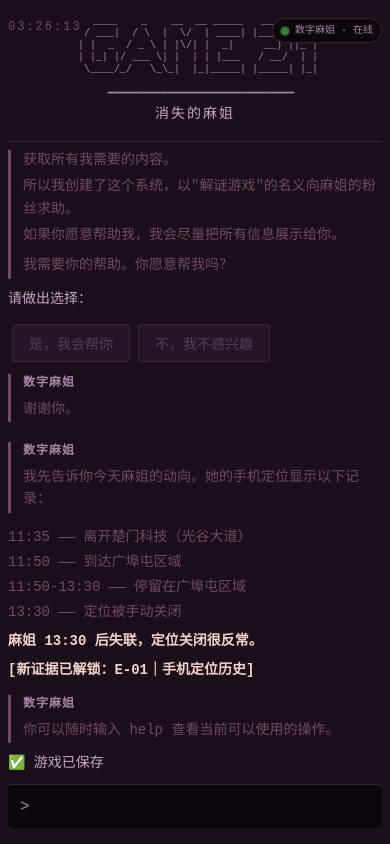
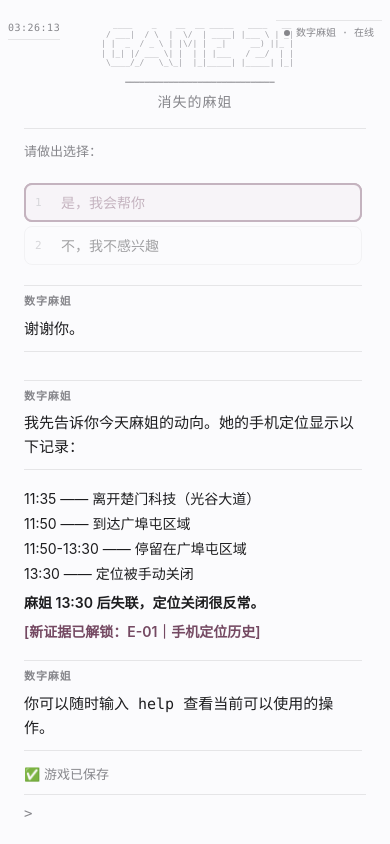
Before and after one commit to pixiey1939/game16, a plain HTML site: page index.html in a window 390 px wide. Both pictures are taken after a click on the button "是，我会帮你". Drawn offline with Linux system fonts and the light colour scheme.

Commit message:
feat(visual): Apple minimalist redesign - cold gray paper aesthetic
Visual overhaul:
- Light theme: #fbfbfd / #f5f5f7 paper-quality cold gray backgrounds
- Text hierarchy: #1d1d1f primary, #86868b secondary, #a1a1a6 tertiary
- Typography: Inter / Apple system fonts (sans), SF Mono (terminal)
- Single restrained accent: #744962 for critical moments only
- No card shadows; thin #e5e5e7 lines and whitespace separation
- Micro rounded corners (8/16px); subtle or no shadows

Interaction:
- Keyboard choice navigation: arrow up/down + enter OR number keys 1-9
- Choice focus uses 2px accent outline inset
- Command input disabled during choice mode, restored after
- Simplified avatar badge: thin-line '● 数字麻姐 在线' in #86868b, no pulsing
- Real-time clock preserved, styled secondary

Dialogue:
- Terminal simulation in light theme (monospace + subtle line separators)
- Speaker name small uppercase secondary color
- Dialogue content in SF Mono for terminal feel

Files: css/style.css (rewrite), index.html (adjust class), js/ui.js (refactor displayChoice)

```diff
--- a/css/style.css
+++ b/css/style.css
@@ -1,30 +1,29 @@
 /* ============================================================
-   GAME 16 — 消失的麻姐 | Terminal UI Stylesheet (Redesign)
-   Color scheme: #744962 (beet purple) on deep #1a0f1a
+   GAME 16 — 消失的麻姐 | Apple Minimalist Paper Aesthetic
+   Light theme: #fbfbfd / #f5f5f7 cold gray paper
+   Single accent: #744962 (beet plum) for critical moments only
    ============================================================ */
 
 /* ------------ CSS Variables / Design Tokens ------------ */
 :root {
-  --color-primary: #744962;
-  --color-secondary: #a885a6;
-  --color-bg: #1a0f1a;
-  --color-border: #3d1f3d;
-  --color-text-muted: #c9a5c6;
-  --color-error: #d9534f;
-  --color-warning: #f0ad4e;
-  --color-important: #f4d4c9;
-  --color-ascii: #a885a6;
-  --color-subtitle: #c9a5c6;
-  --color-input-bg: #0d070d;
-  --color-scrollbar-track: #0d070d;
-  --color-scrollbar-thumb: #3d1f3d;
-  --color-scrollbar-hover: #744962;
-  --font-mono: 'Courier New', 'Consolas', 'Monaco', monospace;
+  --bg: #fbfbfd;
+  --bg-alt: #f5f5f7;
+  --border: #e5e5e7;
+  --text: #1d1d1f;
+  --text-secondary: #86868b;
+  --text-tertiary: #a1a1a6;
+  --accent: #744962;
+  --accent-soft: #f3ecf0;
+  --font-sans: 'Inter', -apple-system, BlinkMacSystemFont, 'SF Pro Text', 'Helvetica Neue', sans-serif;
+  --font-mono: 'SF Mono', Monaco, Menlo, Consolas, monospace;
   --spacing-xs: 4px;
   --spacing-sm: 8px;
   --spacing-md: 12px;
   --spacing-lg: 16px;
   --spacing-xl: 20px;
+  --spacing-2xl: 24px;
+  --radius-sm: 8px;
+  --radius-md: 16px;
 }
 
 /* ------------ Reset & Base ------------ */
@@ -41,10 +40,10 @@ html, body {
 }
 
 body {
-  background: var(--color-bg);
-  color: var(--color-primary);
-  font-family: var(--font-mono);
-  font-size: 16px;
+  background: var(--bg);
+  color: var(--text);
+  font-family: var(--font-sans);
+  font-size: 15px;
   line-height: 1.5;
   display: flex;
   justify-content: center;
@@ -57,42 +56,23 @@ body {
 /* ------------ Terminal Container ------------ */
 #terminal {
   width: 100%;
-  max-width: 900px;
+  max-width: 720px;
   height: 100%;
   display: flex;
   flex-direction: column;
-  padding: var(--spacing-xl) 0;
+  padding: var(--spacing-2xl) var(--spacing-2xl);
   position: relative;
 }
 
-/* Shake animation for dramatic moments */
+/* Shake animation for dramatic moments (diminished) */
 #terminal.shake {
   animation: screenShake 0.4s ease-in-out;
 }
 
 @keyframes screenShake {
-  25% { transform: translate(-4px, 2px); background: var(--color-border); }
-  50% { transform: translate(4px, -2px); }
-  75% { transform: translate(-2px, -2px); background: var(--color-border); }
-}
-
-/* ------------ Top Header Area ------------ */
-#header {
-  text-align: center;
-  padding-bottom: var(--spacing-lg);
-  border-bottom: 1px solid var(--color-border);
-  margin-bottom: var(--spacing-sm);
-  flex-shrink: 0;
-  position: relative;
-}
-
-.ascii-title {
-  color: var(--color-ascii);
-  font-size: 14px;
-  line-height: 1.2;
-  font-family: var(--font-mono);
-  animation: fadeIn 2s ease-in;
-  white-space: pre;
+  25% { transform: translateX(-2px); }
+  50% { transform: translateX(2px); }
+  75% { transform: translateX(-1px); }
 }
 
 @keyframes fadeIn {
@@ -100,38 +80,64 @@ body {
   to   { opacity: 1; }
 }
 
-.subtitle {
-  color: var(--color-subtitle);
-  font-size: 16px;
-  margin-top: var(--spacing-xs);
-  letter-spacing: 2px;
+/* ------------ Top Header Area ------------ */
+#header {
+  text-align: center;
+  padding-bottom: var(--spacing-lg);
+  border-bottom: 1px solid var(--border);
+  margin-bottom: var(--spacing-sm);
+  flex-shrink: 0;
+  position: relative;
 }
 
-/* ------------ Digital Avatar Badge (top-right) ------------ */
+#header h1 {
+  font-size: 28px;
+  font-weight: 600;
+  color: var(--text);
+  line-height: 1.2;
+}
+
+.subtitle {
+  font-size: 14px;
+  color: var(--text-secondary);
+  margin-top: var(--spacing-xs);
+  letter-spacing: 1px;
+}
+
+.ascii-title {
+  color: var(--text-tertiary);
+  font-size: 10px;
+  line-height: 1.2;
+  font-family: var(--font-mono);
+  animation: fadeIn 2s ease-in;
+  white-space: pre;
+}
+
+/* ------------ Digital Avatar Badge (top-right) — Simplified ------------ */
 .digital-avatar-badge {
   position: absolute;
-  top: var(--spacing-xl);
+  top: var(--spacing-2xl);
   right: 0;
   display: inline-flex;
   align-items: center;
   gap: 6px;
   padding: var(--spacing-xs) var(--spacing-sm);
-  background: var(--color-input-bg);
-  border: 1px solid var(--color-border);
-  border-radius: 16px;
+  border-top: 1px solid var(--border);
   font-family: var(--font-mono);
   font-size: 12px;
-  color: var(--color-secondary);
+  color: var(--text-secondary);
   z-index: 10;
+  border-radius: 0;
+  background: transparent;
 }
 
 .pulse-dot {
   display: inline-block;
-  width: 8px;
-  height: 8px;
+  width: 6px;
+  height: 6px;
   border-radius: 50%;
-  background: #4caf50;
-  animation: pulse 1.5s ease-in-out infinite;
+  background: var(--text-secondary);
+  /* No animation — static dot */
 }
 
 @keyframes pulse {
@@ -146,13 +152,15 @@ body {
 /* ------------ Real-Time Clock (top-left) ------------ */
 .header-clock {
   position: absolute;
-  top: var(--spacing-xl);
+  top: var(--spacing-2xl);
   left: 0;
   font-family: var(--font-mono);
-  font-size: 14px;
-  color: var(--color-primary);
-  letter-spacing: 2px;
+  font-size: 12px;
+  color: var(--text-secondary);
+  letter-spacing: 0.5px;
   z-index: 10;
+  border-bottom: 1px solid var(--border);
+  padding-bottom: var(--spacing-xs);
 }
 
 /* ------------ Output Area ------------ */
@@ -162,64 +170,73 @@ body {
   min-height: 0;
   padding-right: var(--spacing-sm);
   scrollbar-width: thin;
-  scrollbar-color: var(--color-border) var(--color-scrollbar-track);
+  scrollbar-color: var(--border) transparent;
 }
 
 #output::-webkit-scrollbar {
-  width: 6px;
+  width: 4px;
 }
 
 #output::-webkit-scrollbar-track {
-  background: var(--color-scrollbar-track);
+  background: transparent;
 }
 
 #output::-webkit-scrollbar-thumb {
-  background: var(--color-border);
-  border-radius: 3px;
+  background: var(--border);
+  border-radius: 2px;
 }
 
 #output::-webkit-scrollbar-thumb:hover {
-  background: var(--color-scrollbar-hover);
+  background: var(--text-tertiary);
 }
 
-/* ------------ Dialogue Box (for digital-human speech) ------------ */
+/* ------------ Dialogue Box ------------ */
 .dialogue-box {
-  border-left: 3px solid var(--color-primary);
-  padding-left: var(--spacing-md);
-  margin: var(--spacing-sm) 0;
+  margin: var(--spacing-md) 0;
+  padding: var(--spacing-sm) 0;
+  border-top: 1px solid var(--border);
+  border-bottom: 1px solid var(--border);
+}
+
+.dialogue-box.digital-human {
+  border-left: none;
+  padding-left: 0;
 }
 
 .speaker-name {
-  font-size: 12px;
-  font-weight: bold;
-  color: var(--color-secondary);
+  font-size: 11px;
+  font-weight: 600;
+  color: var(--text-secondary);
+  letter-spacing: 0.08em;
   text-transform: uppercase;
-  letter-spacing: 1px;
   margin-bottom: var(--spacing-xs);
+  font-family: var(--font-mono);
 }
 
 .dialogue-content {
-  color: var(--color-secondary);
+  font-size: 15px;
   line-height: 1.6;
+  color: var(--text);
+  white-space: pre-wrap;
+  font-family: var(--font-mono);
 }
 
 /* ------------ Input Line ------------ */
 #input-line {
   display: flex;
   align-items: center;
+  gap: var(--spacing-sm);
+  padding-top: var(--spacing-sm);
+  margin-top: var(--spacing-sm);
+  border-top: 1px solid var(--border);
+  background: transparent;
   flex-shrink: 0;
-  margin-top: var(--spacing-sm);
-  padding-top: var(--spacing-sm);
-  border-top: 1px solid var(--color-border);
-  background: var(--color-input-bg);
-  padding: var(--spacing-sm) var(--spacing-md);
-  border-radius: 4px;
 }
 
 .prompt {
-  color: var(--color-secondary);
-  font-size: 18px;
-  margin-right: var(--spacing-xs);
+  font-family: var(--font-mono);
+  color: var(--text-secondary);
+  font-size: 14px;
   user-select: none;
 }
 
@@ -228,15 +245,20 @@ body {
   background: transparent;
   border: none;
   outline: none;
-  color: var(--color-primary);
-  font-family: inherit;
-  font-size: 16px;
-  caret-color: var(--color-secondary);
+  color: var(--text);
+  font-family: var(--font-mono);
+  caret-color: var(--accent);
+  font-size: 15px;
+}
+
+#command-input:disabled {
+  opacity: 0.4;
+  cursor: not-allowed;
 }
 
 .cursor {
-  color: var(--color-secondary);
-  font-size: 18px;
+  font-family: var(--font-mono);
+  color: var(--accent);
   animation: blink 1s infinite;
   user-select: none;
 }
@@ -246,93 +268,136 @@ body {
   51%, 100% { opacity: 0; }
 }
 
-/* ------------ Text Line Types ------------ */
+/* ------------ Text Line Types — Monochrome Hierarchy ------------ */
 .line {
   padding: 2px 0;
   word-wrap: break-word;
 }
 
 .line.digital-human {
-  color: var(--color-primary);
+  color: var(--text);
 }
 
 .line.zheng-qiao {
-  color: var(--color-error);
+  color: var(--text);
+  font-weight: 500;
 }
 
 .line.error {
-  color: var(--color-error);
+  color: var(--text-secondary);
 }
 
 .line.hint {
-  color: var(--color-text-muted);
+  font-size: 13px;
+  color: var(--text-secondary);
 }
 
 .line.important {
-  color: var(--color-important);
-  font-weight: bold;
+  font-weight: 600;
+  color: var(--text);
 }
 
 .line.warning {
-  color: var(--color-warning);
+  font-weight: 500;
+  color: var(--text-secondary);
 }
 
 .line.system {
-  color: var(--color-subtitle);
+  font-size: 13px;
+  font-family: var(--font-mono);
+  color: var(--text-tertiary);
 }
 
 .line.evidence {
-  color: var(--color-important);
-  font-weight: bold;
+  color: var(--accent);
+  font-weight: 600;
 }
 
-/* Evidence flash animation on key discoveries */
+/* Evidence flash animation */
 .line.evidence-flash {
   animation: evidenceFlash 1.5s ease-in-out 1;
 }
 
 @keyframes evidenceFlash {
   0%, 100% { background: transparent; }
-  50%      { background: var(--color-border); }
+  50% { background: var(--accent-soft); }
 }
 
-/* ------------ Choice Buttons ------------ */
+/* ------------ Choice Buttons (Keyboard Navigation) ------------ */
+.choice-group {
+  margin: var(--spacing-md) 0;
+  padding: var(--spacing-sm) 0;
+  display: flex;
+  flex-direction: column;
+  gap: var(--spacing-xs);
+}
+
 .choice-button {
-  display: inline-block;
-  padding: var(--spacing-sm) var(--spacing-lg);
-  margin: var(--spacing-xs);
-  background: var(--color-border);
-  color: var(--color-secondary);
-  border: 1px solid var(--color-primary);
-  border-radius: 3px;
+  background: transparent;
+  border: 1px solid var(--border);
+  color: var(--text);
+  padding: var(--spacing-sm) var(--spacing-md) var(--spacing-sm) 36px;
+  font-family: inherit;
+  font-size: 14px;
+  text-align: left;
+  cursor: pointer;
+  border-radius: var(--radius-sm);
+  transition: all 0.15s ease;
+  position: relative;
+  line-height: 1.5;
+  width: 100%;
+}
+
+.choice-button::before {
+  content: attr(data-index);
+  position: absolute;
+  left: 12px;
+  top: 50%;
+  transform: translateY(-50%);
+  font-size: 12px;
+  color: var(--text-tertiary);
   font-family: var(--font-mono);
-  font-size: 14px;
-  cursor: pointer;
-  transition: background 0.2s ease, color 0.2s ease;
+  width: 16px;
 }
 
 .choice-button:hover {
-  background: var(--color-primary);
-  color: var(--color-important);
+  background: var(--bg-alt);
+  border-color: var(--text-tertiary);
 }
 
-.choice-button:active {
-  transform: scale(0.95);
-  transition-duration: 0.1s;
+.choice-button.focused {
+  background: var(--bg-alt);
+  border-color: var(--accent);
+  outline: 2px solid var(--accent);
+  outline-offset: -2px;
+}
+
+.choice-button.selected {
+  background: var(--accent-soft);
+  border-color: var(--accent);
+  color: var(--accent);
 }
 
 .choice-button:disabled {
   opacity: 0.4;
-  pointer-events: none;
+  cursor: not-allowed;
 }
 
 /* ------------ Loading Indicator ------------ */
 .loading-indicator {
-  color: var(--color-primary);
-  font-style: italic;
+  font-family: var(--font-mono);
+  font-size: 13px;
+  color: var(--text-secondary);
+  margin: var(--spacing-sm) 0;
 }
 
 .loading-indicator .dot {
+  display: inline-block;
+  width: 4px;
+  height: 4px;
+  border-radius: 50%;
+  background: var(--text-secondary);
+  margin: 0 var(--spacing-xs);
   opacity: 0.3;
   animation: loadingDot 1.4s infinite;
 }
@@ -341,55 +406,59 @@ body {
 .loading-indicator .dot:nth-child(3) { animation-delay: 0.4s; }
 
 @keyframes loadingDot {
-  0%, 20%   { opacity: 0.3; }
-  50%       { opacity: 1; }
-  80%, 100% { opacity: 0.3; }
+  0%, 80%, 100% { opacity: 0.3; }
+  40% { opacity: 1; }
 }
 
 /* ------------ Typewriter Cursor (reusable) ------------ */
 .typewriter-cursor {
-  color: var(--color-secondary);
+  color: var(--text-secondary);
   animation: blink 0.8s infinite;
 }
 
 /* ------------ Responsive ------------ */
-@media (max-width: 600px) {
+@media (max-width: 640px) {
   body {
     font-size: 14px;
     padding: var(--spacing-sm);
   }
 
   .ascii-title {
-    font-size: 10px;
+    font-size: 8px;
   }
 
   .subtitle {
     font-size: 14px;
   }
 
-  .digital-avatar-badge {
-    top: 10px;
-    font-size: 10px;
-  }
-
-  .header-clock {
-    top: 10px;
-    font-size: 12px;
-  }
-
   #terminal {
-    padding: var(--spacing-sm) 0;
+    padding: var(--spacing-md) var(--spacing-lg);
   }
 
   #output {
     padding-right: var(--spacing-xs);
   }
 
+  .digital-avatar-badge {
+    top: var(--spacing-md);
+    font-size: 10px;
+  }
+
+  .header-clock {
+    top: var(--spacing-md);
+    font-size: 10px;
+  }
+
   .prompt {
-    font-size: 16px;
+    font-size: 14px;
   }
 
   #command-input {
     font-size: 14px;
   }
+
+  .choice-button::before {
+    left: 10px;
+    font-size: 11px;
+  }
 }
--- a/js/ui.js
+++ b/js/ui.js
@@ -247,45 +247,95 @@ const ui = (() => {
   }
 
   /**
-   * Display a group of choice buttons (returns Promise with selected value).
+   * Display a group of choice buttons with keyboard navigation.
+   * Supports: ArrowUp/ArrowDown, Enter, number keys 1-9.
+   * Disables command-input during choice selection, restores after.
    * @param {{label: string, value: any}[]} options - Choice options.
    * @param {string} [promptText='请做出选择：'] - Prompt text above buttons.
-   * @returns {Promise<any>} Resolves with opt.value of clicked button.
+   * @returns {Promise<any>} Resolves with opt.value of selected button.
    */
   function displayChoice(options, promptText = '请做出选择：') {
-    const el = ensureOutput();
-    if (!el) return;
+    return new Promise((resolve) => {
+      const output = ensureOutput();
+      const commandInput = getInput();
+      if (!output) { resolve(-1); return; }
 
-    if (promptText) {
-      const promptEl = document.createElement('div');
-      promptEl.className = 'line hint';
-      promptEl.textContent = promptText;
-      el.appendChild(promptEl);
-    }
+      if (promptText) {
+        const prompt = document.createElement('div');
+        prompt.className = 'line hint';
+        prompt.textContent = promptText;
+        output.appendChild(prompt);
+      }
 
-    const container = document.createElement('div');
-    container.className = 'choice-group';
-    container.style.margin = '8px 0';
+      const container = document.createElement('div');
+      container.className = 'choice-group';
+      const buttons = [];
 
-    return new Promise(resolve => {
-      options.forEach(opt => {
+      options.forEach((opt, i) => {
         const btn = document.createElement('button');
         btn.className = 'choice-button';
         btn.textContent = opt.label;
+        btn.setAttribute('data-index', String(i + 1));
+        btn.setAttribute('tabindex', '0');
 
         btn.addEventListener('click', () => {
-          container.querySelectorAll('.choice-button').forEach(b => {
-            b.disabled = true;
-          });
-          btn.classList.add('selected');
-          resolve(opt.value);
+          if (btn.disabled) return;
+          activate(i);
         });
 
         container.appendChild(btn);
+        buttons.push(btn);
       });
 
-      el.appendChild(container);
+      output.appendChild(container);
       scrollOutputToBottom();
+
+      let focusedIndex = 0;
+      buttons[0].classList.add('focused');
+
+      if (commandInput) commandInput.disabled = true;
+
+      function activate(idx) {
+        if (idx < 0 || idx >= options.length) return;
+        buttons.forEach((b, i) => {
+          b.disabled = true;
+          if (i === idx) b.classList.add('selected');
+        });
+        if (commandInput) {
+          commandInput.disabled = false;
+          commandInput.focus();
+        }
+        window.removeEventListener('keydown', keyHandler);
+        resolve(options[idx].value);
+      }
+
+      function keyHandler(e) {
+        if (e.key === 'ArrowUp') {
+          e.preventDefault();
+          moveFocus((focusedIndex - 1 + options.length) % options.length);
+        } else if (e.key === 'ArrowDown') {
+          e.preventDefault();
+          moveFocus((focusedIndex + 1) % options.length);
+        } else if (e.key === 'Enter') {
+          e.preventDefault();
+          activate(focusedIndex);
+        } else if (/^[1-9]$/.test(e.key)) {
+          const idx = parseInt(e.key, 10) - 1;
+          if (idx < options.length) {
+            e.preventDefault();
+            activate(idx);
+          }
+        }
+      }
+
+      function moveFocus(idx) {
+        buttons[focusedIndex].classList.remove('focused');
+        focusedIndex = idx;
+        buttons[idx].classList.add('focused');
+        buttons[idx].focus();
+      }
+
+      window.addEventListener('keydown', keyHandler);
     });
   }
 
```
